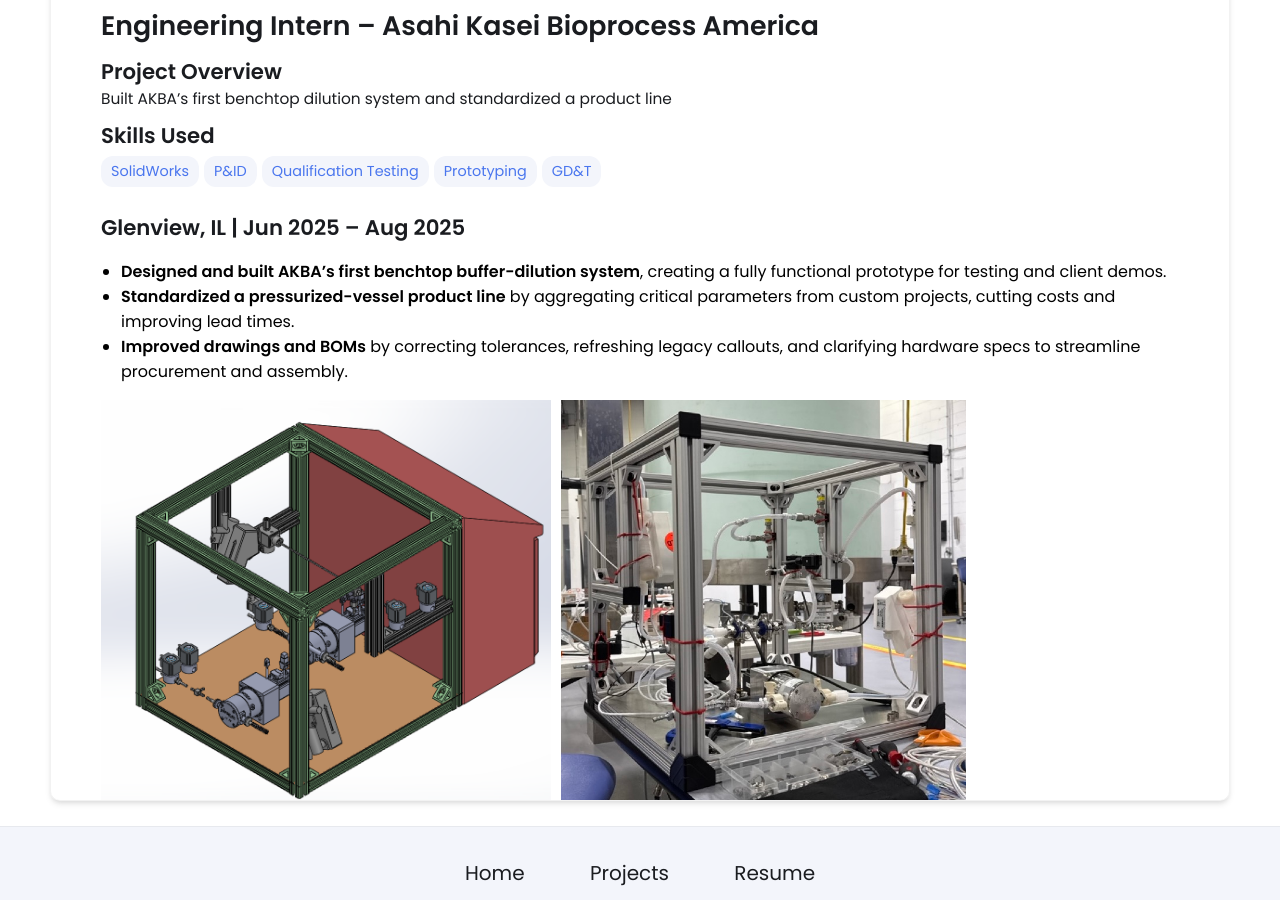
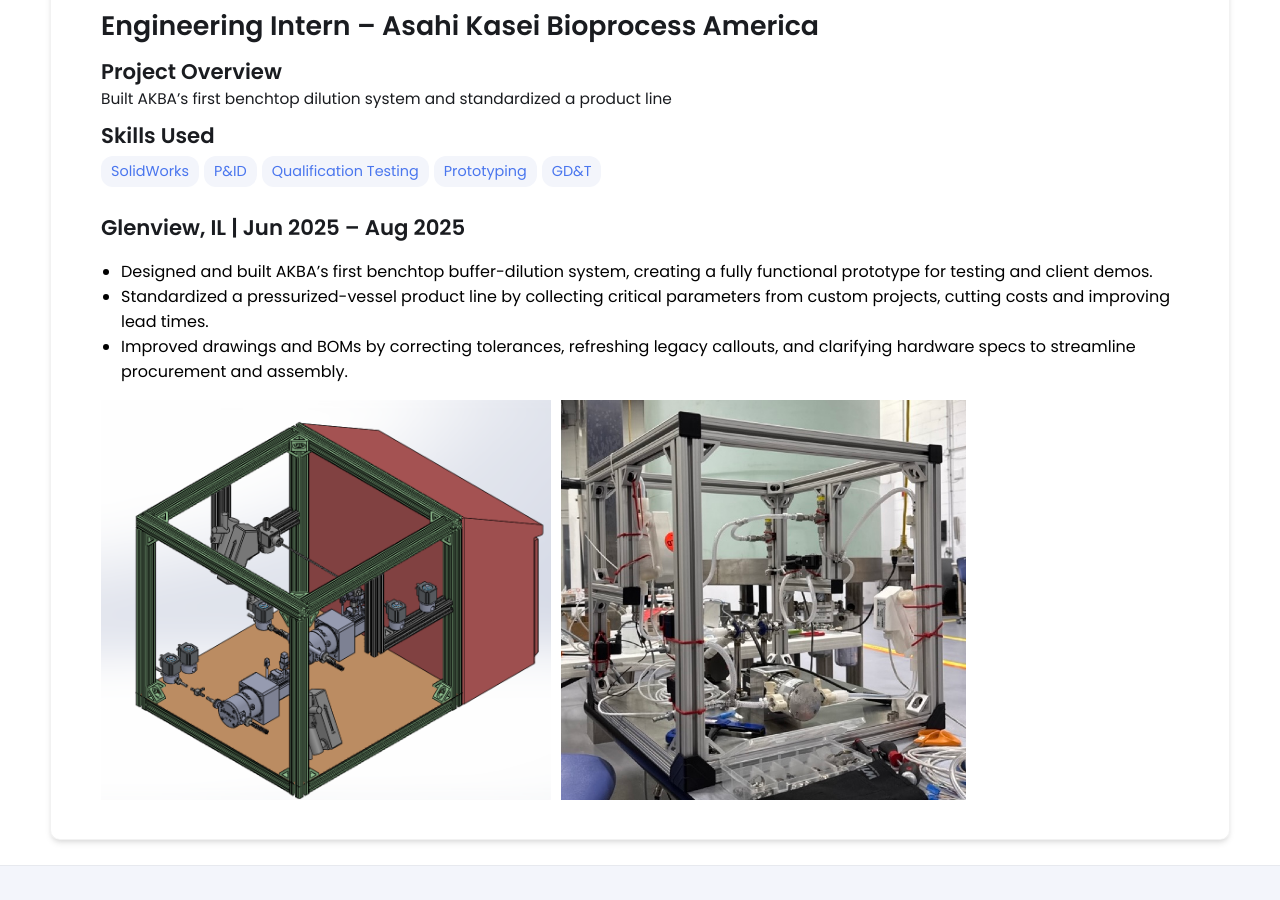
Before and after one commit to danielklloglu/danielklloglu.github.io, a Jekyll site: the page built from _projects/asahi-kasei/index.md, in a window 1280 px wide and 900 px high, scrolled down 501 px. Built offline with Jekyll 4.4.1, drawn with Linux system fonts in a browser that asks for light colours.

Commit message:
Update index.md

```diff
--- a/_projects/asahi-kasei/index.md
+++ b/_projects/asahi-kasei/index.md
@@ -12,8 +12,10 @@ main-image: /asahi1.jpeg
 ---
 
 ## Glenview, IL | Jun 2025 – Aug 2025
-- **Designed and built AKBA’s first benchtop buffer-dilution system**, creating a fully functional prototype for testing and client demos.
-- **Standardized a pressurized-vessel product line** by aggregating critical parameters from custom projects, cutting costs and improving lead times.
-- **Improved drawings and BOMs** by correcting tolerances, refreshing legacy callouts, and clarifying hardware specs to streamline procurement and assembly.
+- Designed and built AKBA’s first benchtop buffer-dilution system, creating a fully functional prototype for testing and client demos.
+- Standardized a pressurized-vessel product line by collecting critical parameters from custom projects, cutting costs and improving lead times.
+- Improved drawings and BOMs by correcting tolerances, refreshing legacy callouts, and clarifying hardware specs to streamline procurement and assembly.
 
 {% include image-gallery.html images="Unknown.png, asahi2.jpeg" height="400" %}
+
+<br>
```
